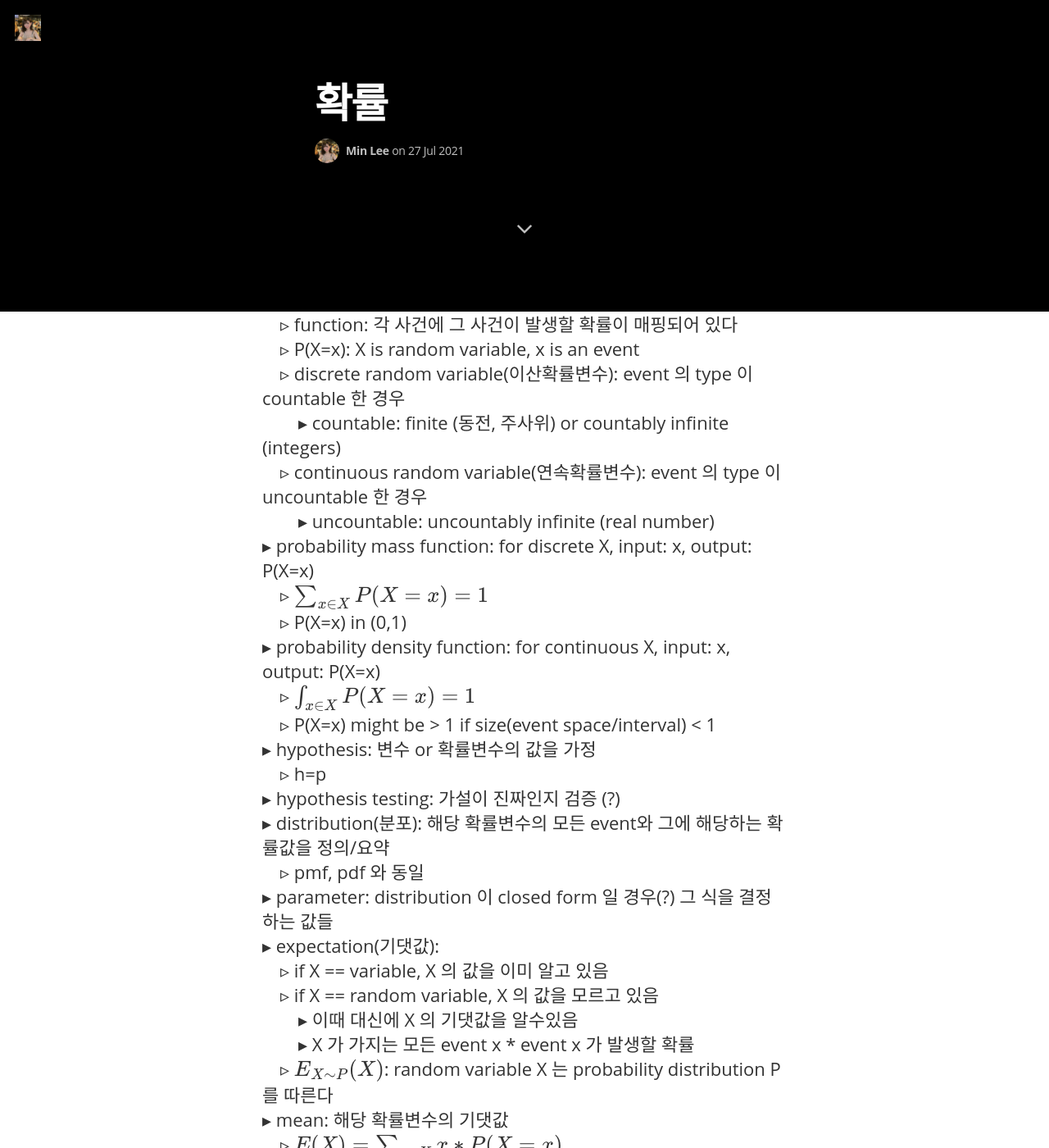
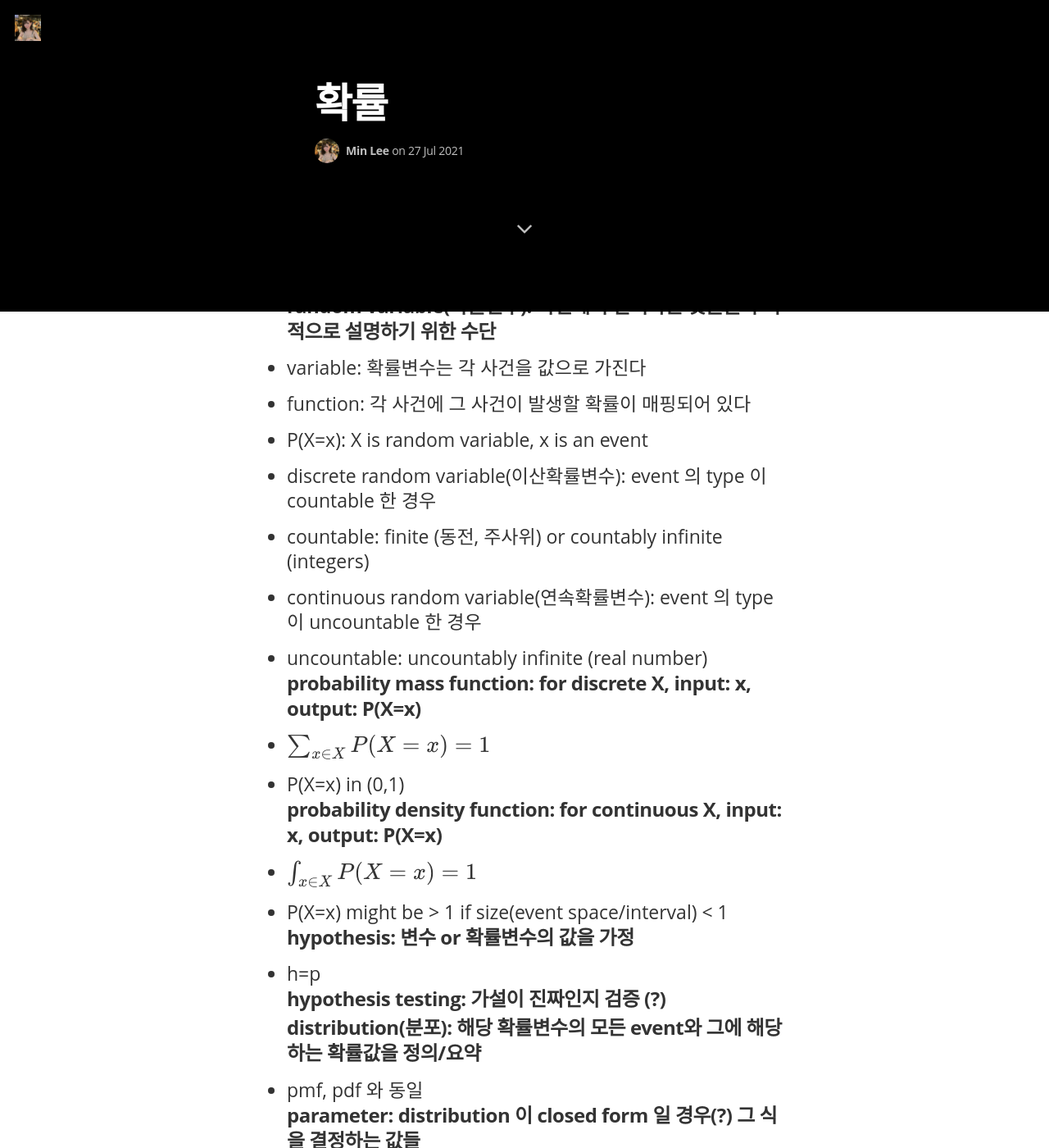
Before and after one commit to minniie/minniie.github.io, a Jekyll site: the page built from _posts/2021-07-27-probability.markdown, in a window 1280 px wide and 1400 px high, scrolled down 1020 px. Shown: the whole window at 82% size. Built offline with Jekyll 4.4.1, drawn with Linux system fonts in a browser that asks for light colours; nearby versions of some CDN libraries; some web fonts are replaced; formulas are drawn with MathJax 3; some of the changed text lies outside the part shown.

Commit message:
Update 2021-07-27-probability.markdown

```diff
--- a/_posts/2021-07-27-probability.markdown
+++ b/_posts/2021-07-27-probability.markdown
@@ -12,53 +12,53 @@
 
 ## Definitions
 
-<p>▸ sample: 자연의 동일한 조건 내에서 관측한 것<br>
-&emsp;▹ sample 1 = 1, sample 2 = 0, sample 3 = 1<br>
-▸ data: sample 의 집합<br>
-&emsp;▹ data = {1,0,1}<br>
-▸ event: sample 의 종류<br>
-&emsp;▹ event 1 = 1, event 2 = 0<br>
-▸ event space: event 의 집합<br>
-&emsp;▹ event space = {1,0}<br>
-&emsp;▹ ~ state space<br>
-▸ random variable(확률변수): 자연에서 일어나는 것들을 수학적으로 설명하기 위한 수단<br>
-&emsp;▹ variable: 확률변수는 각 사건을 값으로 가진다<br>
-&emsp;▹ function: 각 사건에 그 사건이 발생할 확률이 매핑되어 있다<br>
-&emsp;▹ P(X=x): X is random variable, x is an event<br>
-&emsp;▹ discrete random variable(이산확률변수): event 의 type 이 countable 한 경우<br>
-&emsp;&emsp;▸ countable: finite (동전, 주사위) or countably infinite (integers)<br>
-&emsp;▹ continuous random variable(연속확률변수): event 의 type 이 uncountable 한 경우<br>
-&emsp;&emsp;▸ uncountable: uncountably infinite (real number)<br>
-▸ probability mass function: for discrete X, input: x, output: P(X=x)<br>
-&emsp;▹ $\sum_{x \in X} P(X=x) = 1$<br>
-&emsp;▹ P(X=x) in (0,1)<br>
-▸ probability density function: for continuous X, input: x, output: P(X=x)<br>
-&emsp;▹ $\int_{x \in X} P(X=x) = 1$<br>
-&emsp;▹ P(X=x) might be > 1 if size(event space/interval) < 1<br>
-▸ hypothesis: 변수 or 확률변수의 값을 가정<br>
-&emsp;▹ h=p<br>
-▸ hypothesis testing: 가설이 진짜인지 검증 (?)<br>
-▸ distribution(분포): 해당 확률변수의 모든 event와 그에 해당하는 확률값을 정의/요약<br>
-&emsp;▹ pmf, pdf 와 동일<br>
-▸ parameter: distribution 이 closed form 일 경우(?) 그 식을 결정하는 값들<br>
-▸ expectation(기댓값):<br>
-&emsp;▹ if X == variable, X 의 값을 이미 알고 있음<br>
-&emsp;▹ if X == random variable, X 의 값을 모르고 있음<br>
-&emsp;&emsp;▸ 이때 대신에 X 의 기댓값을 알수있음<br>
-&emsp;&emsp;▸ X 가 가지는 모든 event x * event x 가 발생할 확률<br>
-&emsp;▹ $E_{X\sim P} (X)$: random variable X 는 probability distribution P 를 따른다<br>
-▸ mean: 해당 확률변수의 기댓값<br>
-&emsp;▹ $E(X) = \sum_{x \in X}{x * P(X=x)}$<br>
-▸ variance: 해당 확률변수가 얼마나 퍼져있는지<br>
-&emsp;▹ $Var(X) = \sum_{x \in X}{(x-E(X))^2} * P(X=x)$<br>
-▸ bias: 해당 확률변수의 sample mean 과 real/latent mean 이 얼마나 차이나는지 (?)<br>
-▸ probabilistic == stochastic == uncertain<br>
-▸ frequentist probability: p = 특정 사건의 빈도 / 모든 사건들의 빈도<br>
-&emsp;▹ 이미 발생한 과거의 사건들을 설명<br>
-▸ bayesian probability: p = 특정 사건의 확실성 (level of certainty)<br>
-&emsp;▹ 앞으로 발생할 미래의 사건들을 설명<br>
-&emsp;▹ p=1 은 확실히 맞다, p=0 은 확실히 아니다</p>
-
+#### sample: 자연의 동일한 조건 내에서 관측한 것
+- sample 1 = 1, sample 2 = 0, sample 3 = 1
+#### data: sample 의 집합
+- data = {1,0,1}
+#### event: sample 의 종류
+- event 1 = 1, event 2 = 0
+#### event space: event 의 집합
+- event space = {1,0}
+- ~ state space
+#### random variable(확률변수): 자연에서 일어나는 것들을 수학적으로 설명하기 위한 수단
+- variable: 확률변수는 각 사건을 값으로 가진다
+- function: 각 사건에 그 사건이 발생할 확률이 매핑되어 있다
+- P(X=x): X is random variable, x is an event
+- discrete random variable(이산확률변수): event 의 type 이 countable 한 경우
+- countable: finite (동전, 주사위) or countably infinite (integers)
+- continuous random variable(연속확률변수): event 의 type 이 uncountable 한 경우
+- uncountable: uncountably infinite (real number)
+#### probability mass function: for discrete X, input: x, output: P(X=x)
+- $\sum_{x \in X} P(X=x) = 1$
+- P(X=x) in (0,1)
+#### probability density function: for continuous X, input: x, output: P(X=x)
+- $\int_{x \in X} P(X=x) = 1$
+- P(X=x) might be > 1 if size(event space/interval) < 1
+#### hypothesis: 변수 or 확률변수의 값을 가정
+- h=p
+#### hypothesis testing: 가설이 진짜인지 검증 (?)
+#### distribution(분포): 해당 확률변수의 모든 event와 그에 해당하는 확률값을 정의/요약
+- pmf, pdf 와 동일
+#### parameter: distribution 이 closed form 일 경우(?) 그 식을 결정하는 값들
+#### expectation(기댓값):
+- if X == variable, X 의 값을 이미 알고 있음
+- if X == random variable, X 의 값을 모르고 있음
+- 이때 대신에 X 의 기댓값을 알수있음
+- X 가 가지는 모든 event x * event x 가 발생할 확률
+- $E_{X\sim P} (X)$: random variable X 는 probability distribution P 를 따른다
+#### mean: 해당 확률변수의 기댓값
+- $E(X) = \sum_{x \in X}{x * P(X=x)}$
+#### variance: 해당 확률변수가 얼마나 퍼져있는지
+- $Var(X) = \sum_{x \in X}{(x-E(X))^2} * P(X=x)$
+#### bias: 해당 확률변수의 sample mean 과 real/latent mean 이 얼마나 차이나는지 (?)
+#### probabilistic == stochastic == uncertain
+#### frequentist probability: p = 특정 사건의 빈도 / 모든 사건들의 빈도
+- 이미 발생한 과거의 사건들을 설명
+#### bayesian probability: p = 특정 사건의 확실성 (level of certainty)
+- 앞으로 발생할 미래의 사건들을 설명
+- p=1 은 확실히 맞다, p=0 은 확실히 아니다
+-
 ## Properties of random variables
 
 #### Definitions
```
